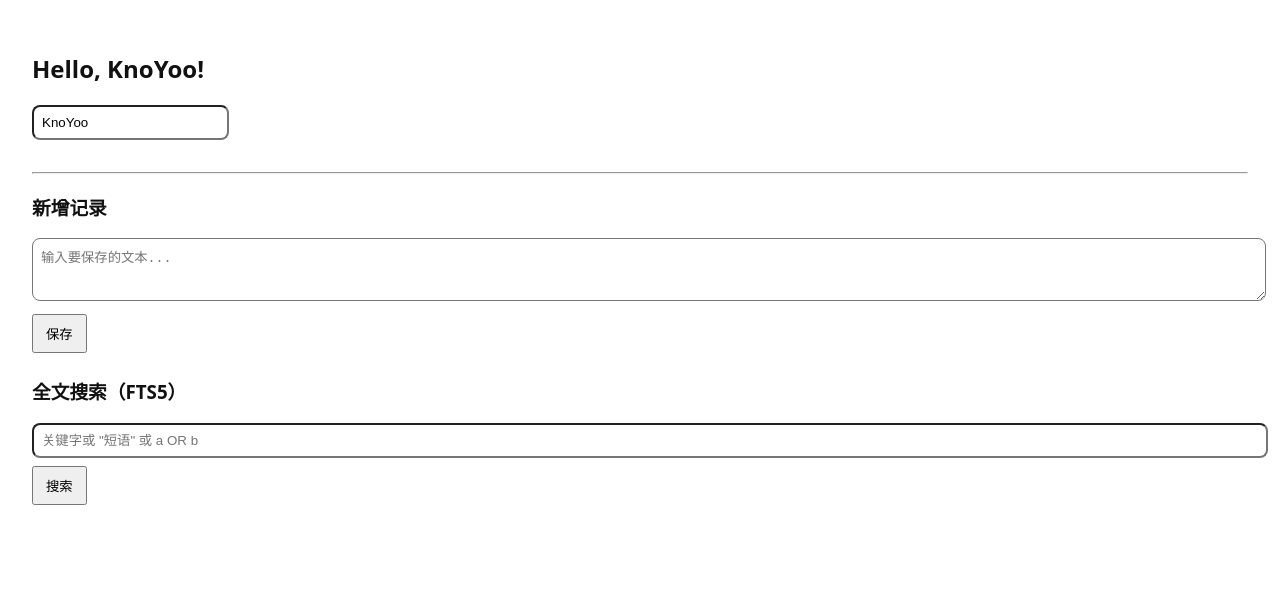
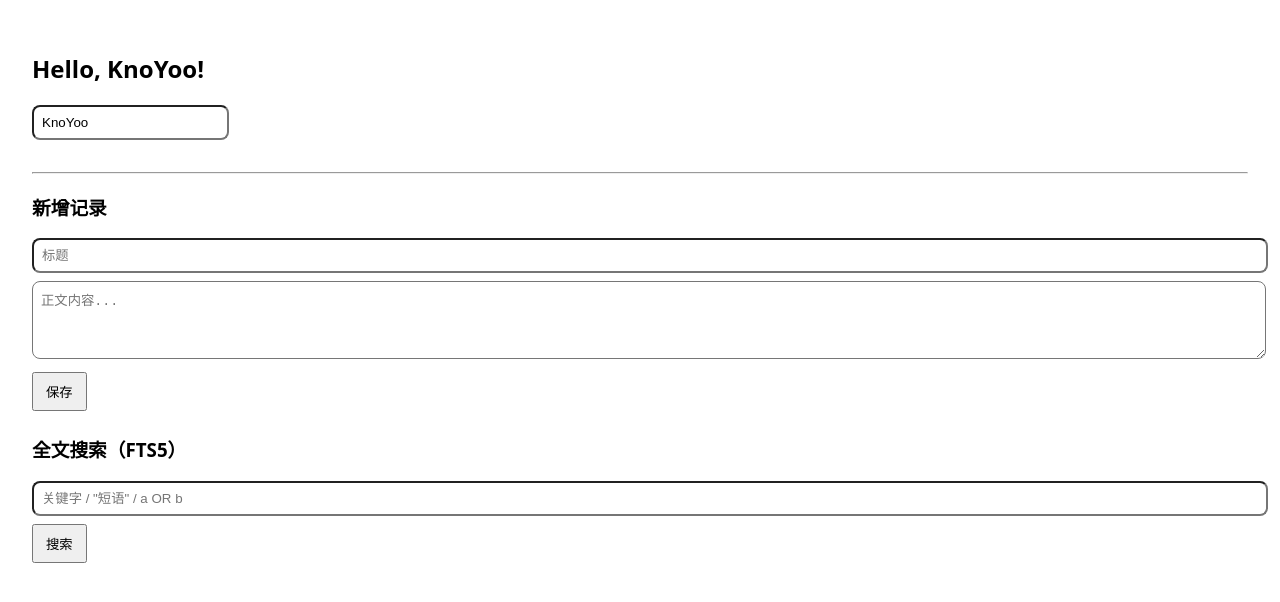
Before and after one commit to Temp1258/KnoYoo, a React (Vite) app in the folder apps/desktop/: page / in a window 1280 px wide. Shown: the top 602 px of the page. Built offline with nearby package versions, Linux system fonts and the light colour scheme.

Commit message:
feat: structured notes + FTS5 snippet highlight (reset db)

```diff
--- a/apps/desktop/src/App.tsx
+++ b/apps/desktop/src/App.tsx
@@ -2,19 +2,26 @@ import { useState } from "react";
 import { invoke } from "@tauri-apps/api/core";
 import { hello } from "@knoyoo/shared";
 
+type Hit = { id: number; title: string; snippet: string };
+
 export default function App() {
   const [name, setName] = useState("KnoYoo");
-  const [note, setNote] = useState("");
-  const [q, setQ] = useState("");
-  const [results, setResults] = useState<string[]>([]);
+
+  const [title, setTitle] = useState("");
+  const [content, setContent] = useState("");
   const [saving, setSaving] = useState(false);
 
+  const [q, setQ] = useState("");
+  const [results, setResults] = useState<Hit[]>([]);
+
   async function onSave() {
-    if (!note.trim()) return;
+    if (!title.trim() || !content.trim()) return;
     setSaving(true);
     try {
-      await invoke<number>("add_note", { content: note });
-      setNote("");
+      await invoke<number>("add_note", { title, content });
+      setTitle("");
+      setContent("");
+      alert("已保存！");
     } catch (e) {
       console.error(e);
       alert("保存失败: " + e);
@@ -25,7 +32,7 @@ export default function App() {
 
   async function onSearch() {
     try {
-      const rows = await invoke<string[]>("search_notes", { query: q });
+      const rows = await invoke<Hit[]>("search_notes", { query: q });
       setResults(rows);
     } catch (e) {
       console.error(e);
@@ -33,8 +40,11 @@ export default function App() {
     }
   }
 
+  const renderSnippet = (s: string) =>
+    ({ __html: s.replaceAll("[mark]", "<mark>").replaceAll("[/mark]", "</mark>") });
+
   return (
-    <div style={{ padding: 24, color: "#111", fontFamily: "system-ui" }}>
+    <div style={{ padding: 24, fontFamily: "system-ui" }}>
       <h2>{hello(name)}</h2>
       <input
         value={name}
@@ -46,11 +56,17 @@ export default function App() {
       <hr style={{ margin: "16px 0" }} />
 
       <h3>新增记录</h3>
+      <input
+        value={title}
+        onChange={(e) => setTitle(e.target.value)}
+        placeholder="标题"
+        style={{ width: "100%", padding: 8, borderRadius: 8, marginBottom: 8 }}
+      />
       <textarea
-        value={note}
-        onChange={(e) => setNote(e.target.value)}
-        placeholder="输入要保存的文本..."
-        rows={3}
+        value={content}
+        onChange={(e) => setContent(e.target.value)}
+        placeholder="正文内容..."
+        rows={4}
         style={{ width: "100%", padding: 8, borderRadius: 8 }}
       />
       <div style={{ marginTop: 8 }}>
@@ -63,7 +79,7 @@ export default function App() {
       <input
         value={q}
         onChange={(e) => setQ(e.target.value)}
-        placeholder='关键字或 "短语" 或 a OR b'
+        placeholder='关键字 / "短语" / a OR b'
         style={{ padding: 8, borderRadius: 8, width: "100%" }}
       />
       <div style={{ marginTop: 8 }}>
@@ -72,10 +88,13 @@ export default function App() {
         </button>
       </div>
 
-      <ul style={{ marginTop: 16 }}>
-        {results.map((text, i) => (
-          <li key={i} style={{ marginBottom: 8 }}>
-            {text}
+      <ul style={{ marginTop: 16, lineHeight: 1.6 }}>
+        {results.map((hit) => (
+          <li key={hit.id} style={{ marginBottom: 12 }}>
+            <div style={{ fontWeight: 600 }}>{hit.title}</div>
+            <div
+              dangerouslySetInnerHTML={renderSnippet(hit.snippet)}
+            />
           </li>
         ))}
       </ul>
```
